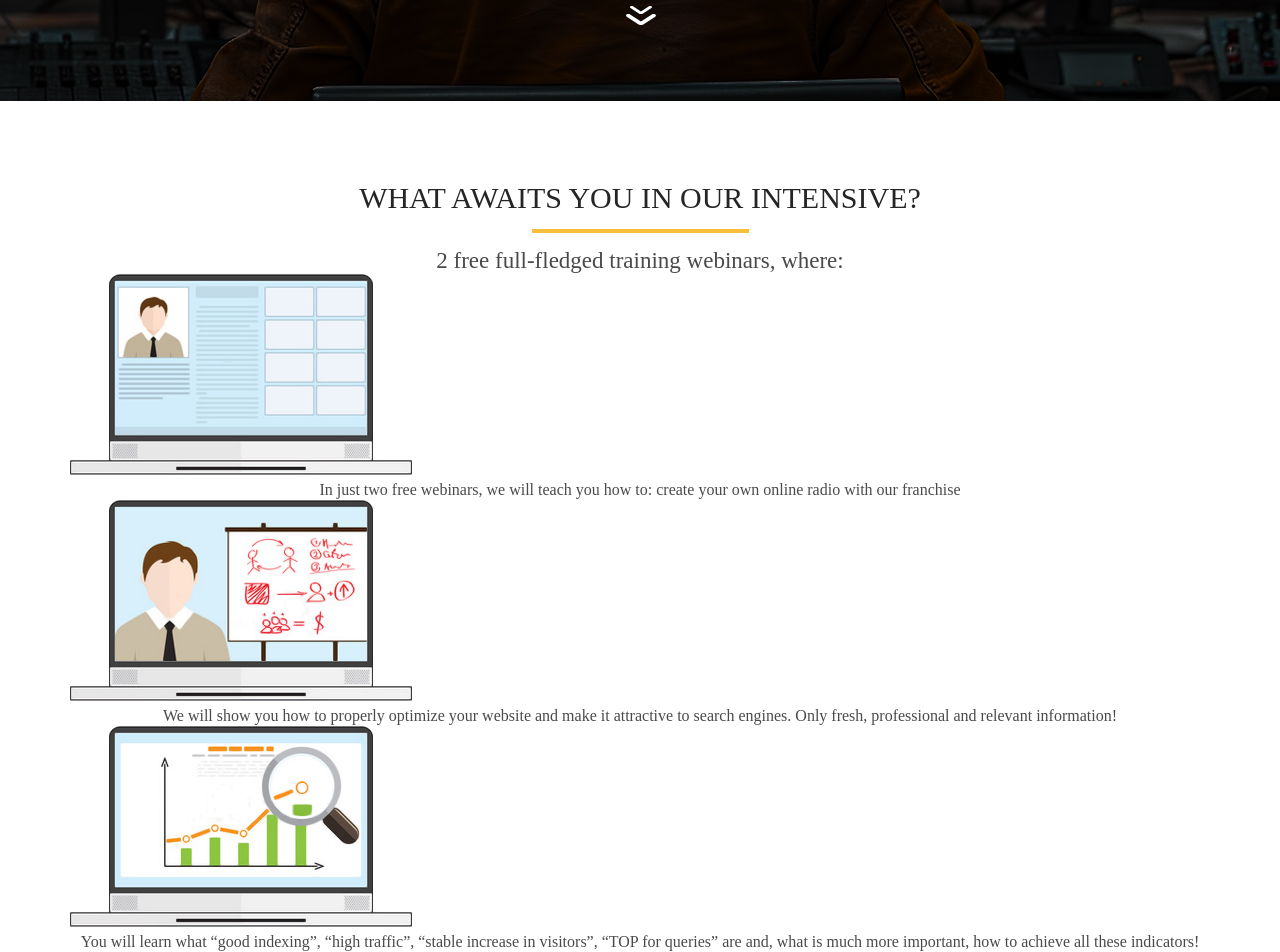
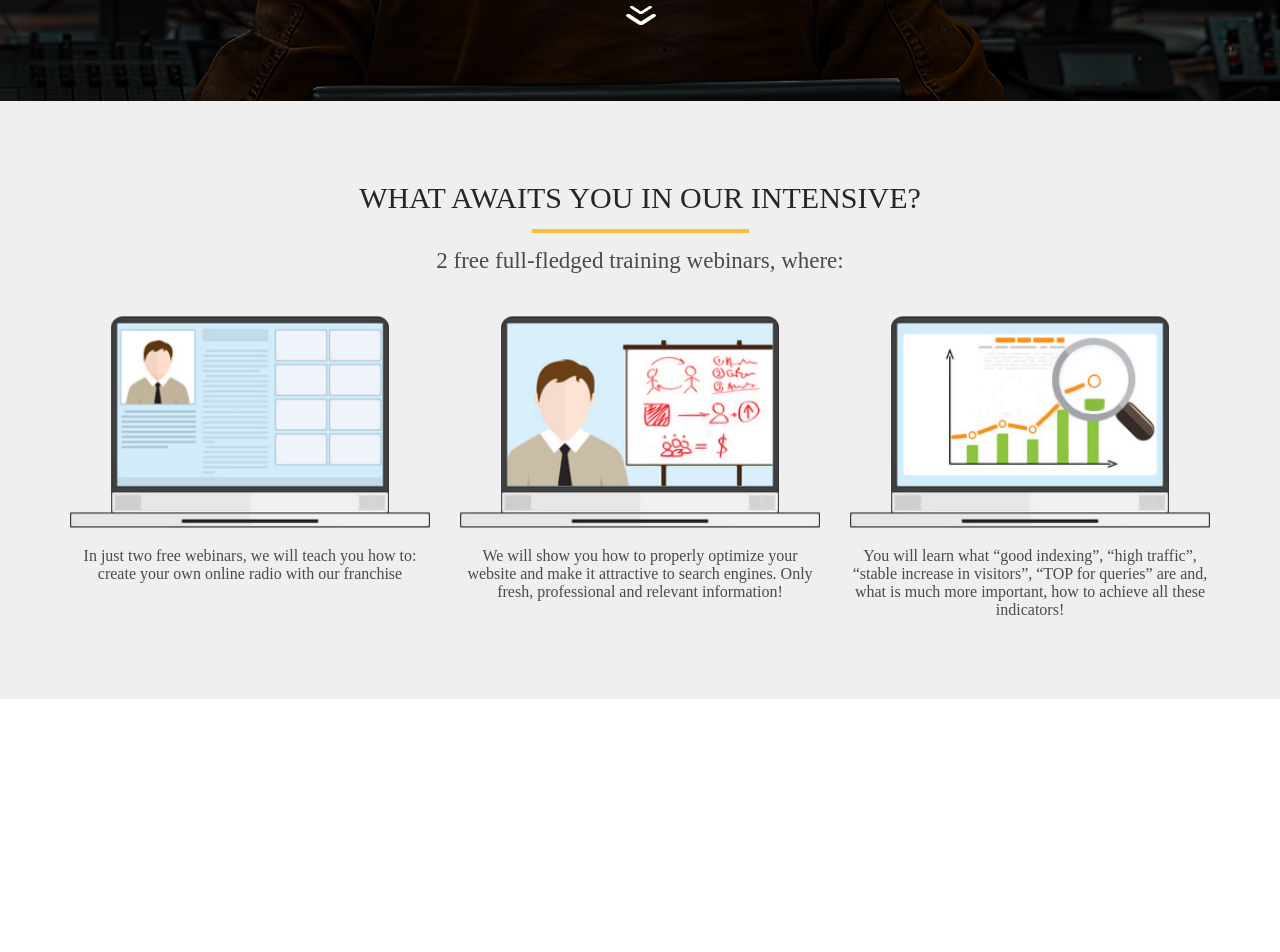
Before and after one commit to Alex-Korzun/radio, a plain HTML site: page src/index.html in a window 1280 px wide. Shown: the part 699-1651 px from the top of the page. After the commit the page ends 1398 px from the top, so only its background shows below. Drawn offline with Linux system fonts and the light colour scheme.

Commit message:
added flexbox content

```diff
--- a/src/css/style.css
+++ b/src/css/style.css
@@ -108,12 +108,14 @@
     margin: 10px auto 0;
 }
 
+.intensive {
+    background-color: #EFEFEF;
+    padding: 80px 0;
+}
+
 .intensive__title {
-    margin-top: 80px;
     font-weight: 500;
     font-size: 30px;
-    text-transform: uppercase;
-    text-align: center;
     color: #252525;
 }
 
@@ -133,9 +135,23 @@
 }
 
 .intensive__descr {
+    margin-top: 15px;
     font-weight: 300;
     font-size: 16px;
-    line-height: 21px;
     text-align: center;
     color: #4a4a4a;
 }
+
+.intensive__wrapper {
+    display: flex;
+    margin-top: 42px;
+    justify-content: space-between;
+}
+
+.intensive__item {
+    width: 360px;
+}
+
+.intensive__img {
+    width: 100%;
+}
--- a/src/index.html
+++ b/src/index.html
@@ -3,7 +3,9 @@
 	<head>
 		<meta charset="UTF-8" />
 		<meta name="viewport" content="width=device-width, initial-scale=1.0" />
-		<title>Document</title>
+		<meta name="author" content="Oleksandr" />
+		<meta name="description" content="Create your own radio station" />
+		<title>Create own radio</title>
 		<link rel="stylesheet" href="css/style.css" />
 	</head>
 	<body>
@@ -32,7 +34,7 @@
 			</section>
 			<section class="intensive">
 				<div class="container">
-					<h2 class="intensive__title">What awaits you in our intensive?</h2>
+					<h2 class="title intensive__title">What awaits you in our intensive?</h2>
 					<div class="divider"></div>
 
 					<h3 class="intensive__subtitle">
```
